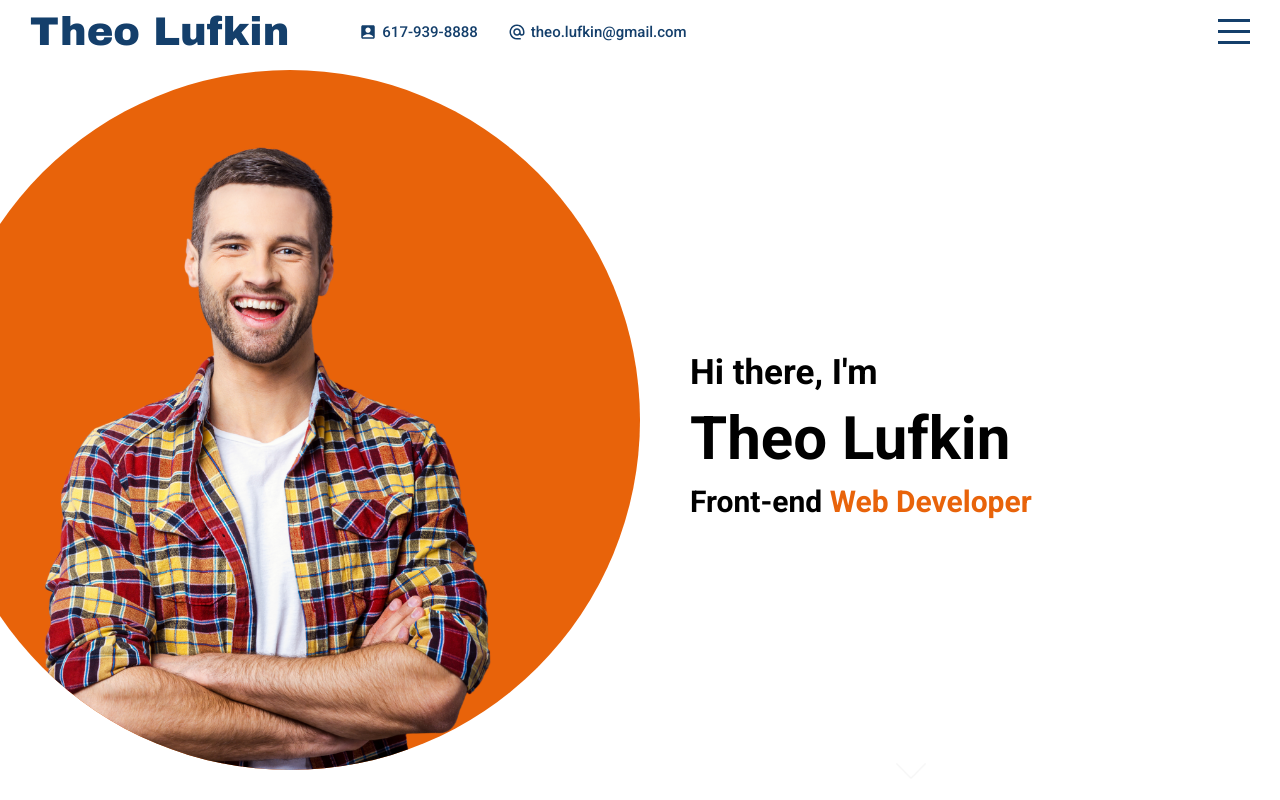
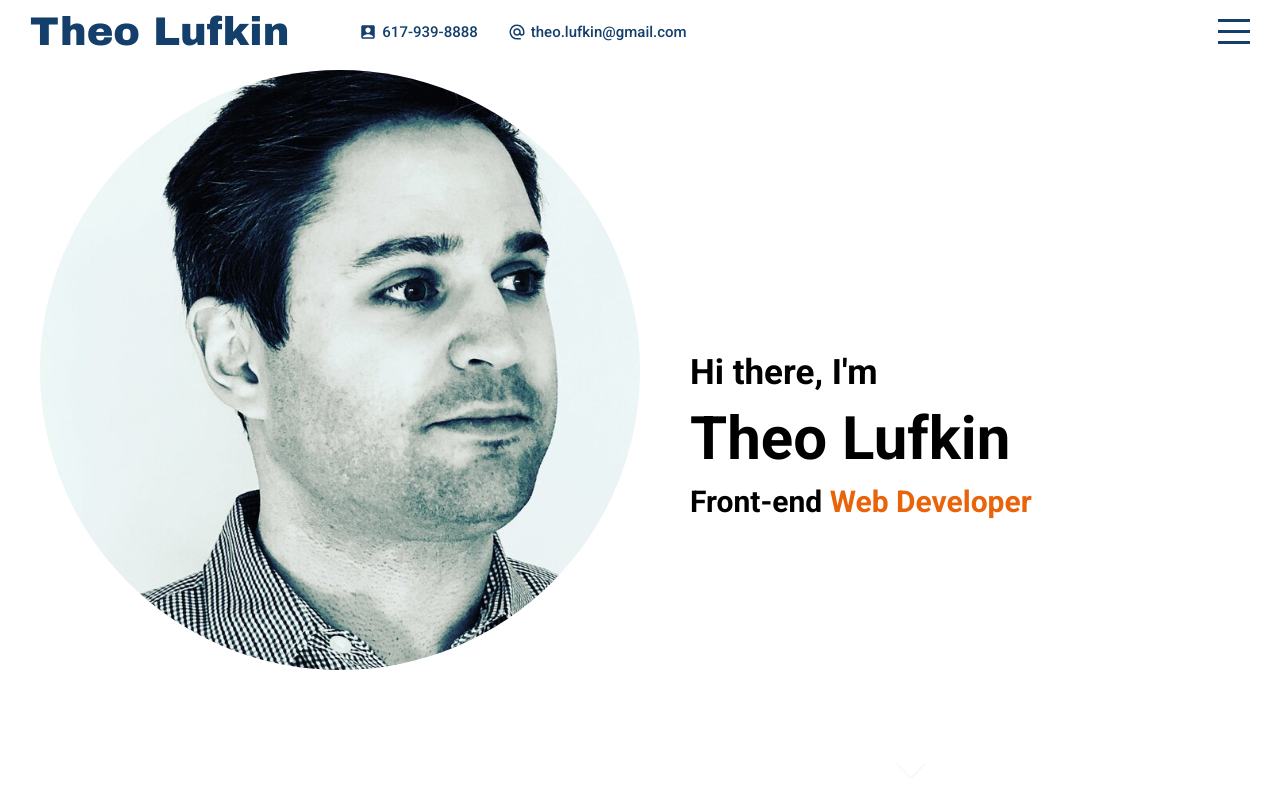
Before and after one commit to TheTheoL/theo-lufkin-portfolio-site, a React (Create React App) app: page / in a window 1280 px wide. Built offline with nearby package versions, Linux system fonts and the light colour scheme; a web font is replaced by a local one.

Commit message:
“updated”

```diff
--- a/src/Components/intro/Intro.jsx
+++ b/src/Components/intro/Intro.jsx
@@ -9,7 +9,7 @@ export default function Intro() {
         <div className="intro" id="intro">
             <div className="left">
                 <div className="imgContainer">
-                    <img src="assets/man.png" alt="picture of handsome man"></img>
+                    <img src="assets/profilepic.jpg" alt="picture of handsome man"></img>
                 </div>
             </div>
             <div className="right">
--- a/src/Components/intro/intro.scss
+++ b/src/Components/intro/intro.scss
@@ -6,17 +6,16 @@
         flex: 0.5;
 
         .imgContainer {
-            width: 700px;
-            height: 700px;
-            background-color: #E8630A;
-            border-radius: 50%;
+            width: 600px;
+            height: 600px;
             display: flex;
             align-items: flex-end;
             justify-content: center;
             float: right;
 
             img {
-                height: 90%;
+                height: 100%;
+                border-radius: 50%;
             }
         }
     }
```
Also changed, not shown: public/assets/profilepic.jpeg (added).
